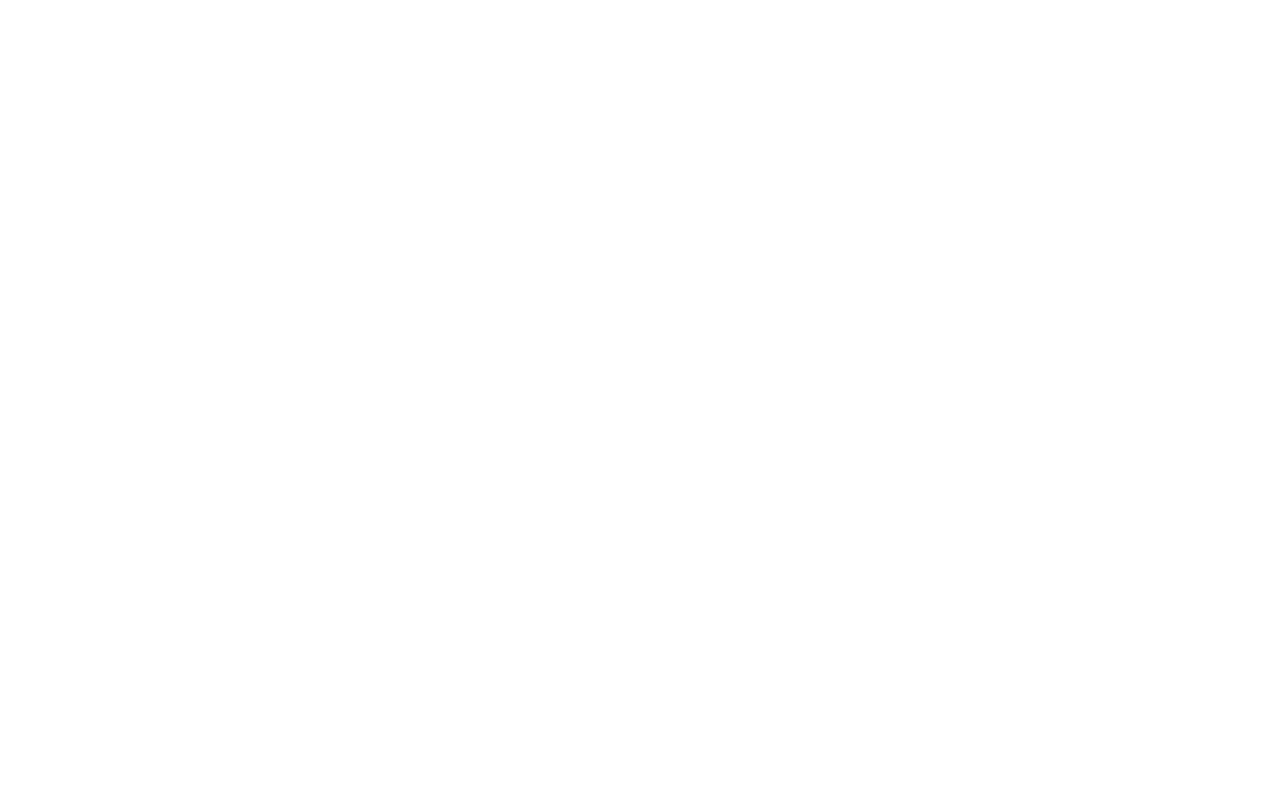
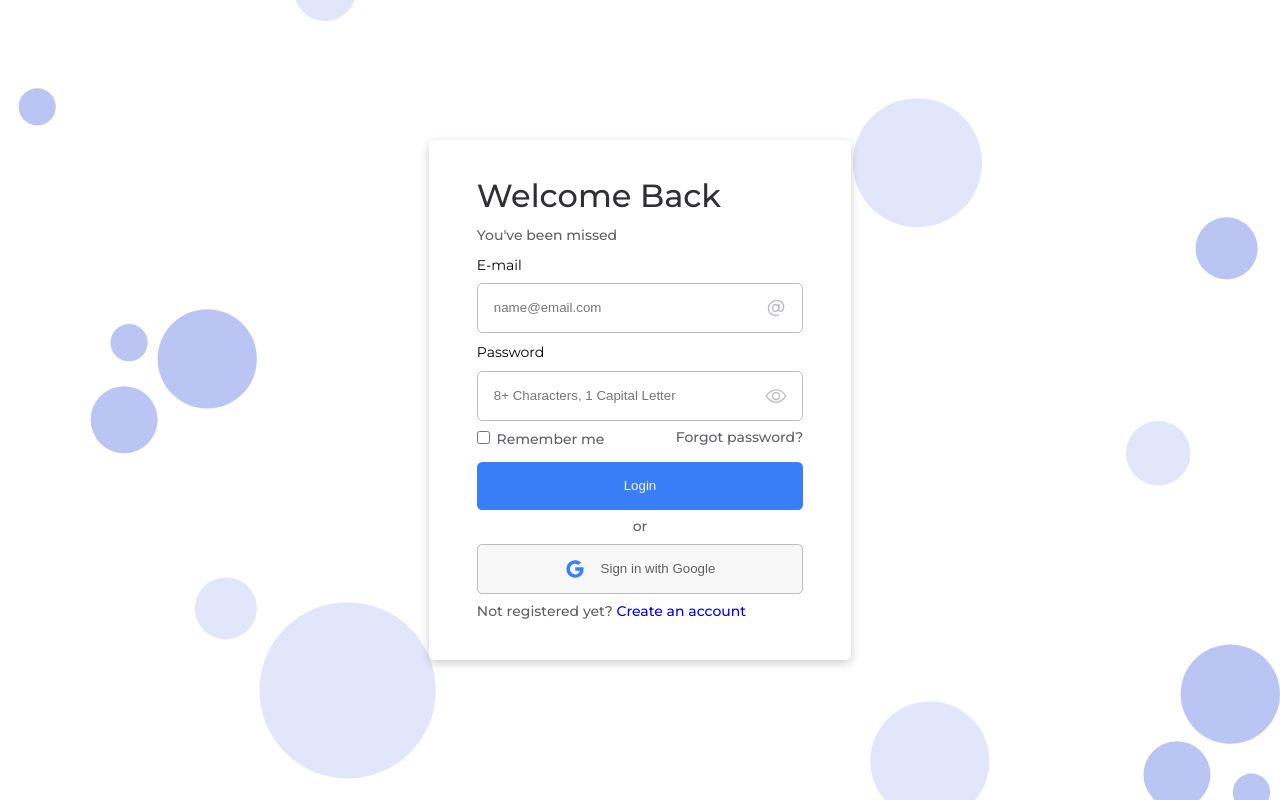
Before and after one commit to Ocholla-T/client, a Vue app: page /login in a window 1280 px wide. Before the commit this address had no page. Built offline with nearby package versions, Linux system fonts and the light colour scheme.

Commit message:
add login page route

```diff
--- a/src/router/index.js
+++ b/src/router/index.js
@@ -9,6 +9,12 @@
     path: '/signup',
     name: 'Signup',
     component: lazyImport('Signup'),
+    alias: '/',
+  },
+  {
+    path: '/login',
+    name: 'Login',
+    component: lazyImport('Login'),
   },
 ];
 
```
